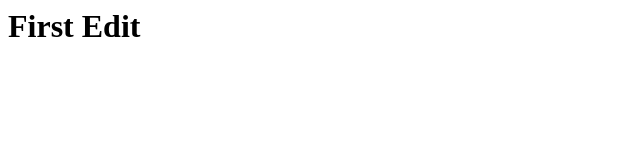
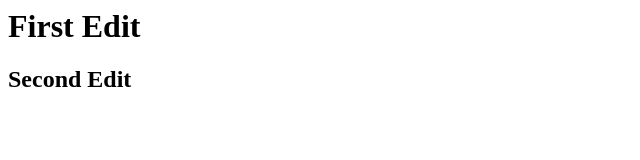
Before and after one commit to Avi207/PS_patch, a plain HTML site: page index.html in a window 1280 px wide. Shown: the whole page, without its empty margins (0-640 px from the left). Drawn offline with Linux system fonts and the light colour scheme.

Commit message:
index.html edited v1.1

```diff
--- a/index.html
+++ b/index.html
@@ -4,5 +4,6 @@
 </head>
 <body>
 	<h1>First Edit</h1>
+	<h2>Second Edit</h2>
 </body>
 </html>
```
